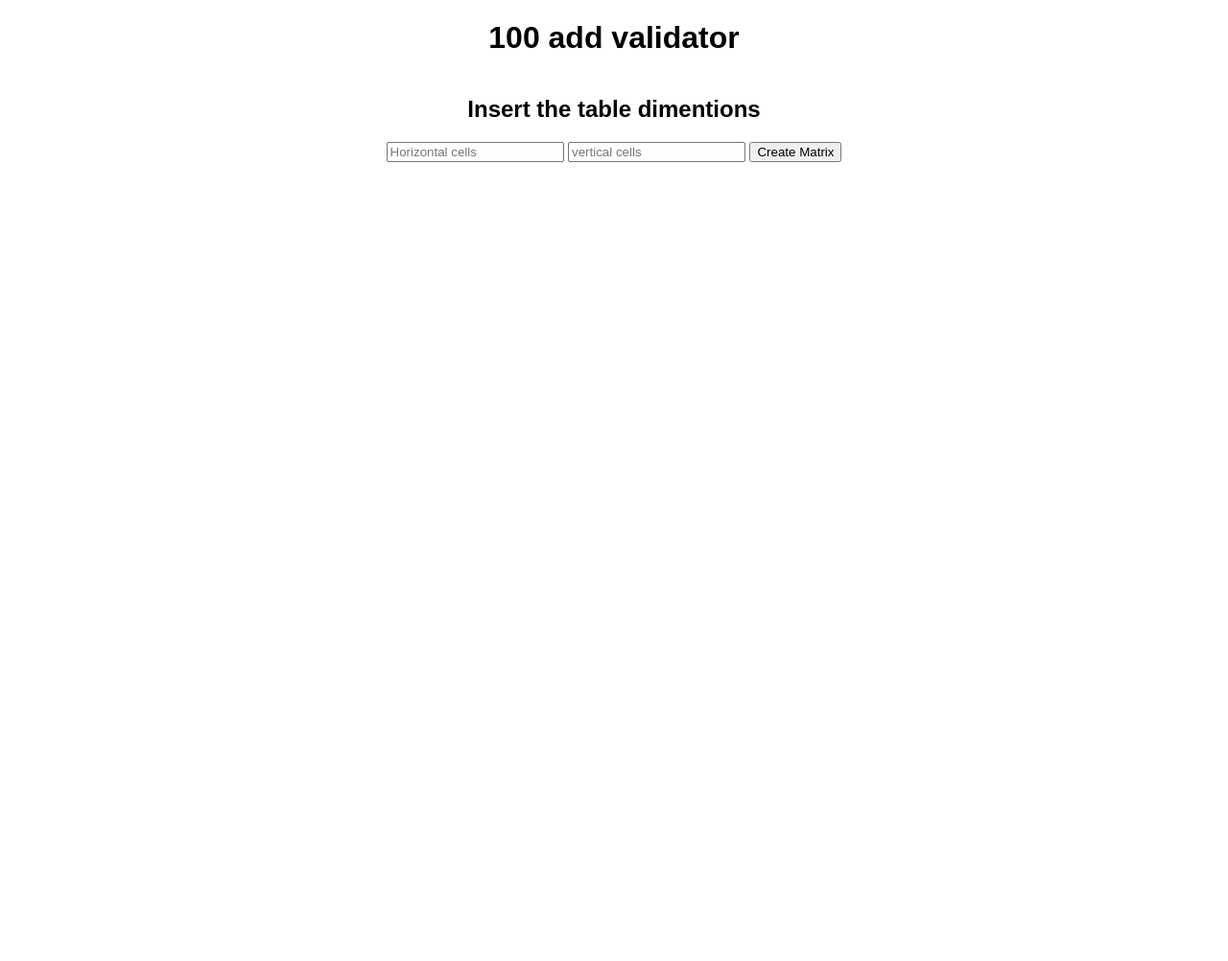
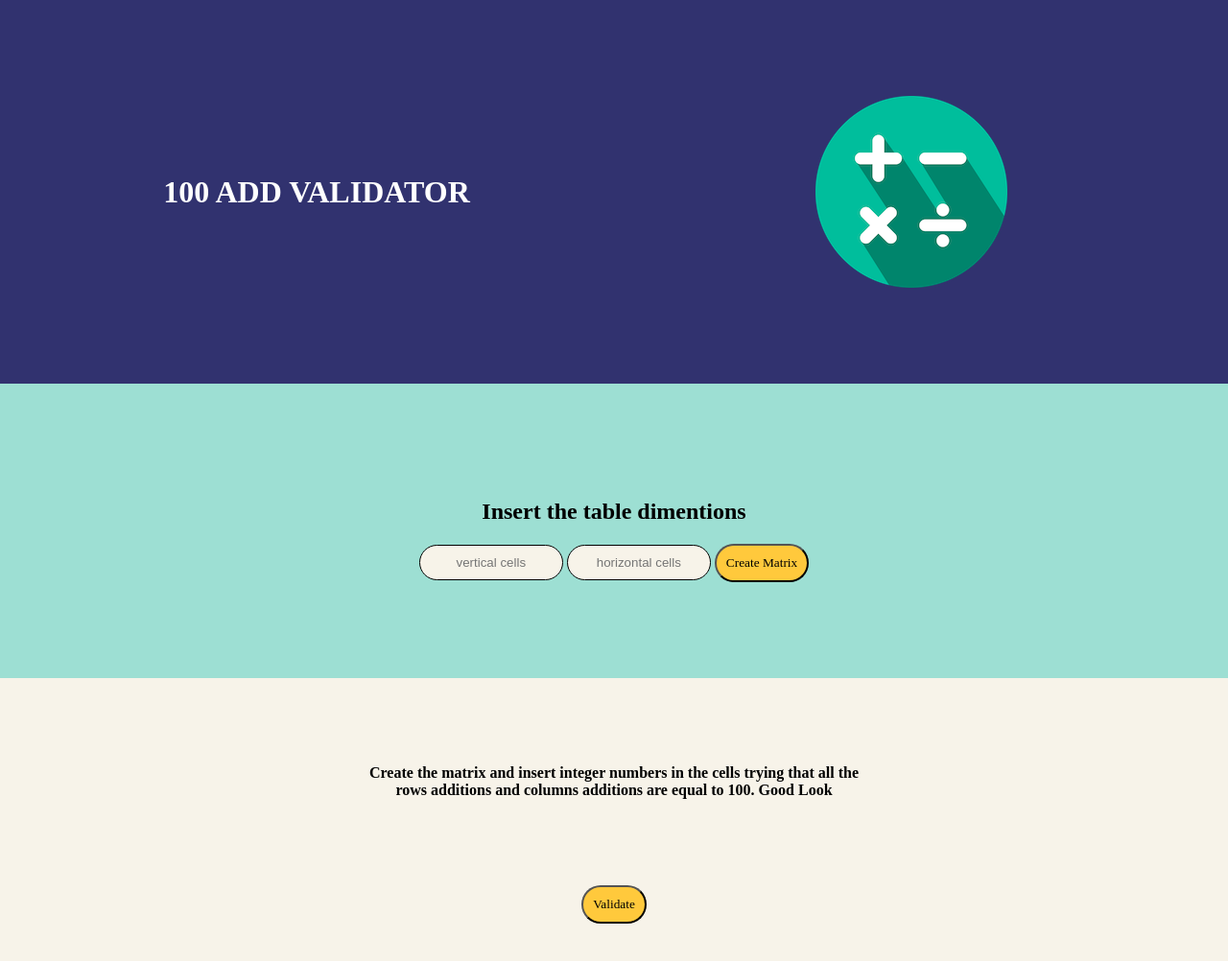
Before and after one commit to Charliemur2-zz/100_matrix, a plain HTML site: page index.html in a window 1280 px wide. Shown: the whole page at 96% size. Before the commit the page ends 800 px from the top, so only its background shows below. Drawn offline with Linux system fonts and the light colour scheme; a web font is replaced by a local one.

Commit message:
finish addition result functionality, Styles

```diff
--- a/app.js
+++ b/app.js
@@ -1,31 +1,34 @@
 const tableDiv = document.querySelector('.js-table');
 const submitBtn = document.querySelector('.js-submit');
 const validateDiv = document.querySelector('.js-validation');
+
 submitBtn.addEventListener('click', function() {
+  const xVal = document.querySelector('.js-x').value;
+  const yVal = document.querySelector('.js-y').value;
   const tbl = document.createElement('table');
   const tblBody = document.createElement('tbody');
-  const xVal = document.querySelector('.js-x').value;
-  const yVal = document.querySelector('.js-y').value;
 
   for (let i = 0; i < xVal; i++) {
     const row = document.createElement('tr');
     for (let j = 0; j < yVal; j++) {
       const cell = document.createElement('td');
       cell.classList.add('js-value');
-      const plusText = document.createTextNode('+');
       cell.classList.add('table-cell');
       const cellInput = document.createElement('input');
       cellInput.classList.add(`row${i}-column${j}`);
       cell.appendChild(cellInput);
       row.appendChild(cell);
-      row.appendChild(plusText);
     }
-    const validateBtn = document.createElement('button');
-    const valBtnText = document.createTextNode('validate');
-    validateBtn.appendChild(valBtnText);
-    row.appendChild(validateBtn);
     tblBody.appendChild(row);
+  }
+  tbl.appendChild(tblBody);
+  tableDiv.appendChild(tbl);
+});
+const validateBtn = document.querySelector('.js-validate-btn');
 validateBtn.addEventListener('click', function() {
+  const xVal = document.querySelector('.js-x').value;
+  const yVal = document.querySelector('.js-y').value;
+  for (let i = 0; i < xVal; i++) {
     let sum = 0;
     for (let j = 0; j < yVal; j++) {
       let value = document.querySelector(`.row${i}-column${j}`).value;
@@ -37,15 +40,41 @@ submitBtn.addEventListener('click', function() {
       }
       sum += valueNum;
     }
-      if (sum === 100) {
+    console.log(sum);
+    if (sum !== 100) {
+      const validateResult = document.createTextNode(`Sorry the addition in row number ${i} is not iqual to 100`);
+      validateDiv.appendChild(validateResult);
+      return;
+    }
+  }
+  for (let i = 0; i < yVal; i++) {
+    let sumColumn = 0
+    for (let j = 0; j < xVal; j++) {
+      let valueColumn = document.querySelector(`.row${j}-column${i}`).value;
+      let valueNumColumn = Number(valueColumn);
+      if (Number.isInteger(valueNumColumn) !== true) {
+        const validateResult = document.createTextNode('Insert only integers please');
+        validateDiv.appendChild(validateResult);
+        return j;
+      }
+      sumColumn += valueNumColumn;
+    }
+    console.log(sumColumn);
+    if (sumColumn !== 100) {
+      const validateResult = document.createTextNode(`Sorry the addition in column number is not iqual to 100`);
+      validateDiv.appendChild(validateResult);
+      return;
+    }
+    /* if (sum === 100) {
       const validateResult = document.createTextNode('The addition is equal to 100');
       validateDiv.appendChild(validateResult);
+      validateDiv.appendChild(document.createElement('br'));
     } else {
       const validateResult = document.createTextNode('The addition is NOT equal to 100');
       validateDiv.appendChild(validateResult);
+      validateDiv.appendChild(document.createElement('br'));
+    } */
   }
+  const validateResult = document.createTextNode(`Congrats. All the rows and columns additions are iqual to 100`);
+  validateDiv.appendChild(validateResult);
 });
-  }
-  tbl.appendChild(tblBody);
-  tableDiv.appendChild(tbl);
-});
--- a/index.html
+++ b/index.html
@@ -5,22 +5,33 @@
   <meta http-equiv="X-UA-Compatible" content="IE=edge">
   <meta name="viewport" content="width=device-width, initial-scale=1.0">
   <link rel="stylesheet" href="./styles.css">
+  <link rel="preconnect" href="https://fonts.gstatic.com">
+<link href="https://fonts.googleapis.com/css2?family=Dela+Gothic+One&display=swap" rel="stylesheet">
   <title>100_matrix</title>
 </head>
 <body>
   <div class="wrapper">
     <div class="container">
-      <h1 class="title-primary">100 add validator</h1>
+      <div class="hero">
+        <h1 class="hero__title">100 add validator</h1>
+        <div class="hero__img">
+          <img class="hero__img-picture" src="./images/hero-img.png" alt="operations img">
+        </div>
+      </div>
       <div class="insert">
-        <h2 class="text-indicator">Insert the table dimentions</h2>
-        <input class="x js-x" name="x" type="text" placeholder="Horizontal cells">
-        <input class="y js-y" name="y" type="text" placeholder="vertical cells">
-        <button class="submit js-submit">Create Matrix</button>
+        <h2 class="insert__text">Insert the table dimentions</h2>
+        <input class="insert__x js-x" name="x" type="text" placeholder="vertical cells">
+        <input class="insert__y js-y" name="y" type="text" placeholder="horizontal cells">
+        <button class="insert__button js-submit">Create Matrix</button>
       </div>
       <div class="table-container">
+        <h3 class="instructions"> Create the matrix and insert integer numbers in the cells trying that all the rows additions and columns additions are equal to 100. Good Look</h3>
         <div class="table js-table">
 
         </div>
+      </div>
+      <div class="validate">
+        <button class="validate__button js-validate-btn">Validate</button>
       </div>
       <div class="validation js-validation">
 
--- a/styles.css
+++ b/styles.css
@@ -1,8 +1,22 @@
-body {
+* {
   margin: 0;
   padding: 0;
   box-sizing: border-box;
-  font-family: Arial, Helvetica, sans-serif;
+}
+input {
+  width: 50px;
+  border: 1px solid black;
+  border-radius: 20px;
+  background-color: #f7f3e9;
+  text-align: center;
+  padding: 10px;
+}
+input:focus, button:focus {
+  outline: none;
+}
+body {
+  font-family: 'Dela Gothic One';
+  background-color: #f7f3e9;
 }
 .wrapper {
   max-width: 1440px;
@@ -14,15 +28,69 @@ body {
 }
 .insert {
   text-align: center;
+  background-color: #9ddfd3;
+  padding: 100px 0;
+  justify-content: space-between;
 }
-.title-primary {
+.hero {
+  display: flex;
+  padding: 100px 20px;
+  background-color: #31326f;
+}
+
+.hero__title {
+  width: 50%;
+  font-size: 2rem;
   text-align: center;
+  align-self: center;
+  text-transform: uppercase;
+  color: white;
+}
+.hero__img {
+  display: flex;
+  width: 50%;
+  justify-content: center;
+}
+.insert__text {
+  padding: 20px 0;
+}
+.insert__x, .insert__y {
+  width: 150px;
+  padding: 10px;
+  border-radius: 20px;
+  text-align: center;
+}
+.insert__button, .validate__button {
+  padding: 10px;
+  border-radius: 20px;
+  text-align: center;
+  background-color: #ffc93c;
+  font-family: 'Dela Gothic One';
+}
+.validate {
+  display: flex;
+  justify-content: center;
+}
+.instructions {
+  max-width: 600px;
+  text-align: center;
+  font-size: 1rem;
+  padding: 40px;
 }
 .table-container {
   display: flex;
+  flex-direction: column;
   justify-content: center;
   padding: 50px 0;
+  margin: 0 auto;
+}
+.table {
+  margin: 0 auto;
 }
 .table-cell {
   border-collapse: collapse;
 }
+.validation {
+  padding: 20px 0 100px 0;
+  text-align: center;
+}
```
Also changed, not shown: images/hero-img.png (added). Lines whose indentation alone changed are shown as unchanged.
